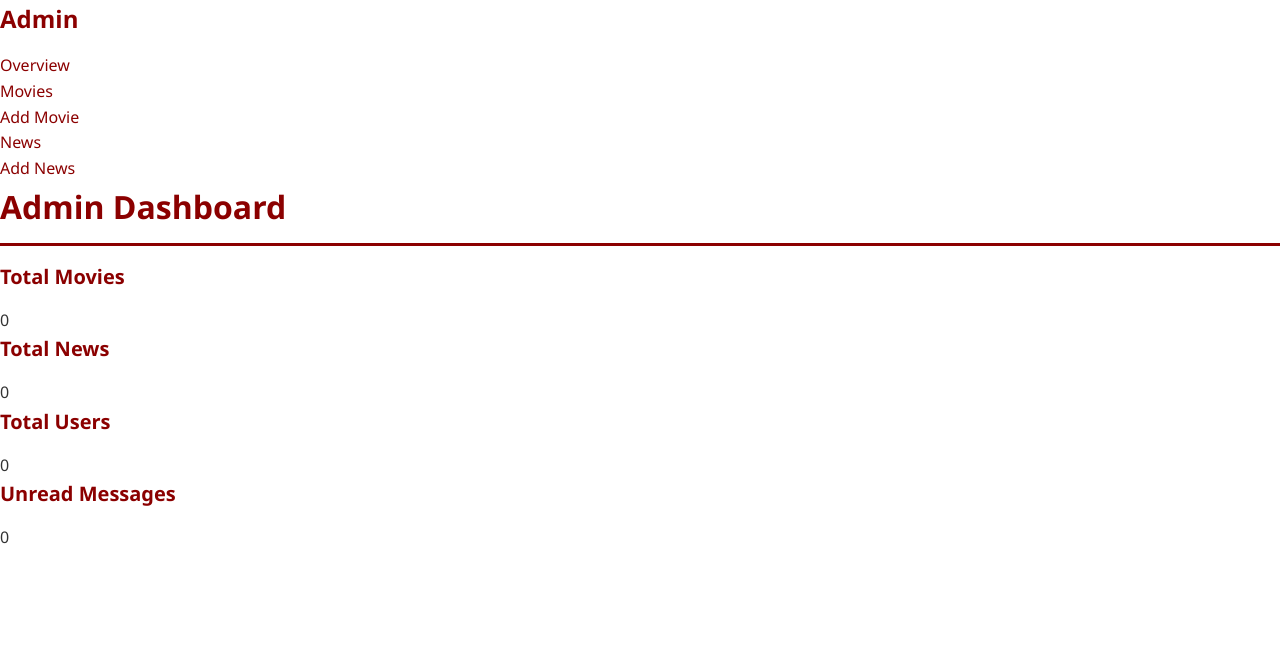
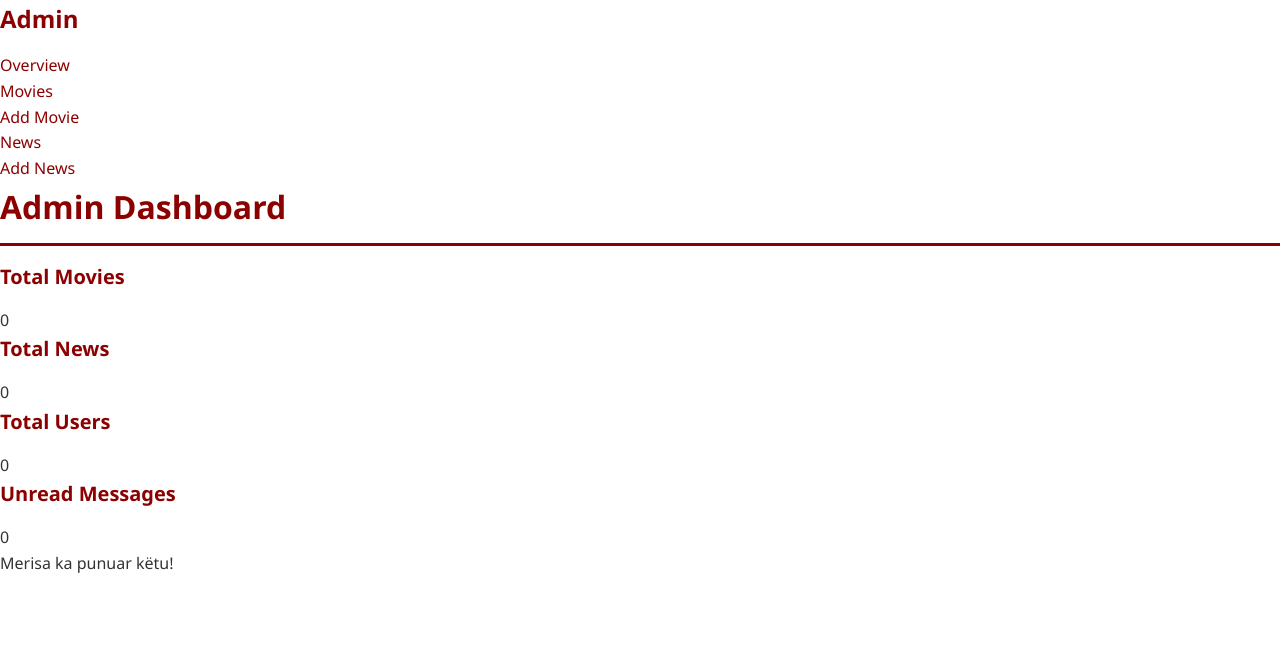
Before and after one commit to erindakonjuhi/OurProject2, a PHP site: page /moviereviewapp/index.php?page=dashboard in a window 1280 px wide. Shown: the top 661 px of the page. Run offline with PHP 8.4, Linux system fonts and the light colour scheme; the visitor is signed in with stand-in values (Sample User, id 1); data that the repository does not hold is empty.

Commit message:
Add Merisa note to Dasboard

```diff
--- a/pages/admin/dashboard.php
+++ b/pages/admin/dashboard.php
@@ -295,3 +295,7 @@ if ($action === 'edit-movie' && isset($_GET['id'])) {
     <script src="javascripts/main.js"></script>
 </body>
 </html>
+
+<?php
+echo "Merisa ka punuar këtu!";
+?>
```
